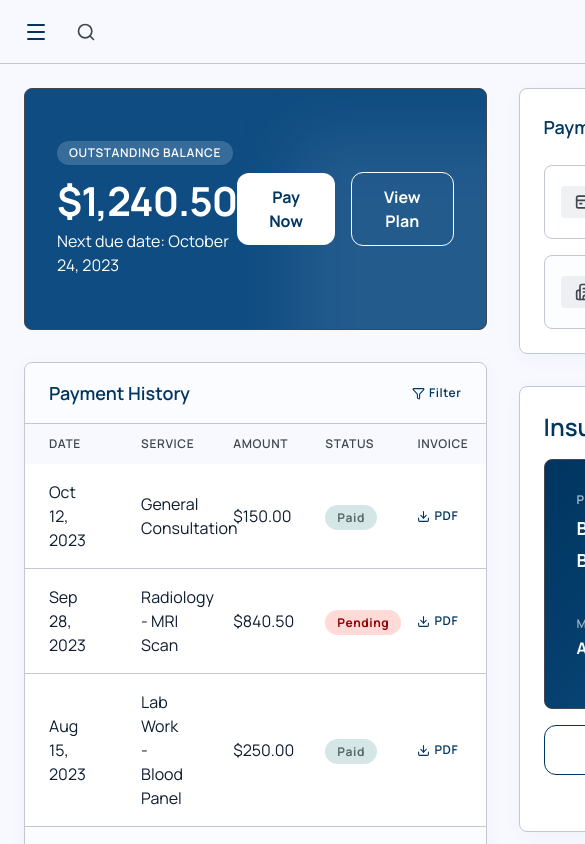
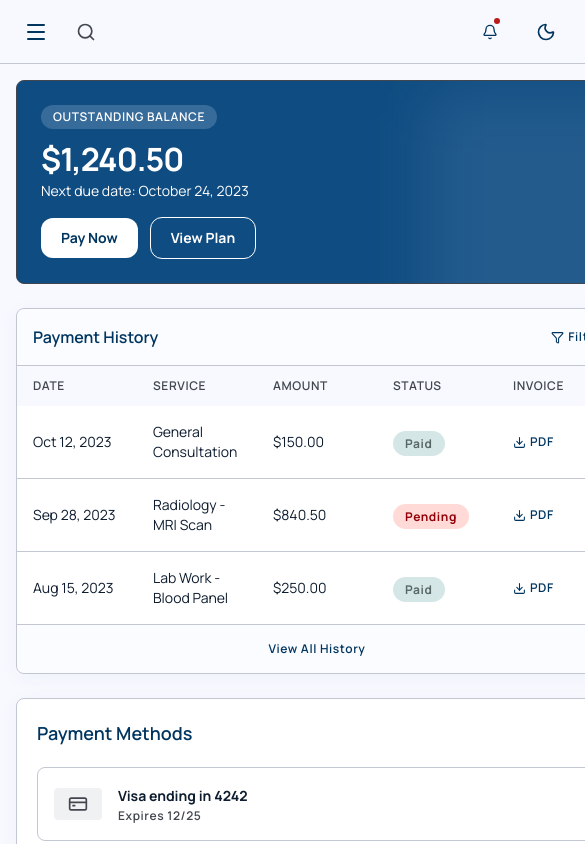
Before and after one commit to efeaizesogie/clinq, a Next.js app: page /patient/billing in a window 390 px wide. Shown: the top 844 px of the page, 585 px wide, since content can reach past the window. Built offline with nearby package versions, Linux system fonts and the light colour scheme; no server answers; the database is empty.

Commit message:
feat: implement patient messaging, settings, and billing pages

```diff
--- a/src/app/patient/billing/page.tsx
+++ b/src/app/patient/billing/page.tsx
@@ -10,16 +10,16 @@ const payments = [
 
 export default function BillingPage() {
   return (
-    <div className="p-6 min-h-screen bg-[#F8F9FF] dark:bg-[#080F18] font-[Manrope,sans-serif] text-[#42474F] dark:text-[#A5AAB5] transition-colors duration-300">
-      <div className="flex gap-8 items-start">
+    <div className="p-4 md:p-6 min-h-screen bg-[#F8F9FF] dark:bg-[#080F18] font-[Manrope,sans-serif] text-[#42474F] dark:text-[#A5AAB5] transition-colors duration-300">
+      <div className="flex flex-col lg:flex-row gap-6 lg:gap-8 items-start">
 
         {/* Left Column */}
-        <div className="flex flex-col gap-8 flex-1 min-w-0">
+        <div className="flex flex-col gap-6 lg:gap-8 flex-1 min-w-0 w-full">
 
           {/* Outstanding Balance Hero */}
           <div
-            className="relative rounded-lg overflow-hidden bg-[#0F4C81] dark:bg-[#121E2C] border dark:border-[#22354A] transition-colors"
-            style={{ padding: '52px 32px', minHeight: 220 }}
+            className="relative rounded-lg overflow-hidden bg-[#0F4C81] dark:bg-[#121E2C] border dark:border-[#22354A] transition-colors p-6 md:p-8 lg:py-[52px] lg:px-8"
+            style={{ minHeight: 180 }}
           >
             {/* Blur blob */}
             <div
@@ -32,7 +32,7 @@ export default function BillingPage() {
                 borderRadius: 12,
               }}
             />
-            <div className="relative z-10 flex items-center justify-between">
+            <div className="relative z-10 flex flex-col md:flex-row md:items-center justify-between gap-4">
               <div className="flex flex-col gap-1">
                 <span
                   className="text-white text-xs font-semibold tracking-widest uppercase rounded-full px-3 py-1 w-fit bg-[#D5E3FC]/20 dark:bg-[#1B6CA8]/30 transition-colors"
@@ -41,15 +41,15 @@ export default function BillingPage() {
                   Outstanding Balance
                 </span>
                 <div className="mt-1">
-                  <p className="text-white font-bold text-[40px] leading-[56px] tracking-[-0.96px]">$1,240.50</p>
-                  <p className="text-white dark:text-[#A5AAB5] text-base transition-colors pages_font">Next due date: October 24, 2023</p>
+                  <p className="text-white font-bold text-[32px] md:text-[40px] leading-[44px] md:leading-[56px] tracking-[-0.96px]">$1,240.50</p>
+                  <p className="text-white dark:text-[#A5AAB5] text-sm md:text-base transition-colors pages_font">Next due date: October 24, 2023</p>
                 </div>
               </div>
-              <div className="flex gap-4 items-center">
-                <button className="bg-white dark:bg-[#1B6CA8] hover:bg-[#EFF4FF] dark:hover:bg-[#2582C7] text-[#00355F] dark:text-white font-bold text-base px-8 py-3 rounded-xl transition-colors cursor-pointer">
+              <div className="flex gap-3 md:gap-4 items-center">
+                <button className="bg-white dark:bg-[#1B6CA8] hover:bg-[#EFF4FF] dark:hover:bg-[#2582C7] text-[#00355F] dark:text-white font-bold text-sm md:text-base px-5 md:px-8 py-2.5 md:py-3 rounded-xl transition-colors cursor-pointer">
                   Pay Now
                 </button>
-                <button className="border border-white dark:border-[#22354A] text-white dark:text-[#A5AAB5] hover:bg-white/10 dark:hover:bg-white/5 font-bold text-base px-8 py-3 rounded-xl transition-colors cursor-pointer">
+                <button className="border border-white dark:border-[#22354A] text-white dark:text-[#A5AAB5] hover:bg-white/10 dark:hover:bg-white/5 font-bold text-sm md:text-base px-5 md:px-8 py-2.5 md:py-3 rounded-xl transition-colors cursor-pointer">
                   View Plan
                 </button>
               </div>
@@ -60,42 +60,44 @@ export default function BillingPage() {
           <div className="bg-white dark:bg-[#121E2C] border border-[#C2C7D1] dark:border-[#22354A] rounded-lg shadow-[0_4px_20px_rgba(15,76,129,0.04)] dark:shadow-none overflow-hidden transition-colors">
             {/* Table Header */}
             <div
-              className="flex items-center justify-between px-6 py-4 border-b border-[#C2C7D1] dark:border-[#22354A] bg-[#EFF4FF]/30 dark:bg-[#1E2D4A]/30 transition-colors"
+              className="flex items-center justify-between px-4 md:px-6 py-4 border-b border-[#C2C7D1] dark:border-[#22354A] bg-[#EFF4FF]/30 dark:bg-[#1E2D4A]/30 transition-colors"
             >
-              <h2 className="text-[#00355F] dark:text-[#5F9EA0] font-semibold text-lg transition-colors">Payment History</h2>
+              <h2 className="text-[#00355F] dark:text-[#5F9EA0] font-semibold text-base md:text-lg transition-colors">Payment History</h2>
               <button className="flex items-center gap-1 text-[#00355F] dark:text-[#5F9EA0] text-xs font-semibold tracking-[0.6px] transition-colors cursor-pointer">
                 <Filter size={13} strokeWidth={2} />
                 Filter
               </button>
             </div>
 
+            {/* Scrollable table wrapper */}
+            <div className="overflow-x-auto">
               {/* Column Headers */}
-            <div className="w-full bg-[#EFF4FF]/50 dark:bg-[#1E2D4A]/50 transition-colors">
+              <div className="w-full bg-[#EFF4FF]/50 dark:bg-[#1E2D4A]/50 transition-colors min-w-[600px]">
                 <div className="grid grid-cols-5 text-[#42474F] dark:text-[#A5AAB5] text-xs font-semibold tracking-[0.6px] transition-colors">
-                <div className="px-6 py-3">DATE</div>
-                <div className="px-6 py-3">SERVICE</div>
-                <div className="px-6 py-3">AMOUNT</div>
-                <div className="px-6 py-3">STATUS</div>
-                <div className="px-6 py-3">INVOICE</div>
+                  <div className="px-4 md:px-6 py-3">DATE</div>
+                  <div className="px-4 md:px-6 py-3">SERVICE</div>
+                  <div className="px-4 md:px-6 py-3">AMOUNT</div>
+                  <div className="px-4 md:px-6 py-3">STATUS</div>
+                  <div className="px-4 md:px-6 py-3">INVOICE</div>
                 </div>
               </div>
 
               {/* Rows */}
-            <div>
+              <div className="min-w-[600px]">
                 {payments.map((row, i) => (
                   <div
                     key={i}
                     className="grid grid-cols-5 items-center border-t border-[#C2C7D1] dark:border-[#22354A] first:border-t-0 transition-colors"
                   >
-                  <div className="px-6 py-4 text-[#0D1C2E] dark:text-white text-base transition-colors">{row.date}</div>
-                  <div className="px-6 py-4 text-[#0D1C2E] dark:text-white text-base transition-colors">{row.service}</div>
-                  <div className="px-6 py-4 text-[#0D1C2E] dark:text-white text-base transition-colors">{row.amount}</div>
-                  <div className="px-6 py-4">
+                    <div className="px-4 md:px-6 py-4 text-[#0D1C2E] dark:text-white text-sm md:text-base transition-colors">{row.date}</div>
+                    <div className="px-4 md:px-6 py-4 text-[#0D1C2E] dark:text-white text-sm md:text-base transition-colors">{row.service}</div>
+                    <div className="px-4 md:px-6 py-4 text-[#0D1C2E] dark:text-white text-sm md:text-base transition-colors">{row.amount}</div>
+                    <div className="px-4 md:px-6 py-4">
                       <span className={`text-xs font-bold tracking-[0.6px] px-3 py-1 rounded-full ${row.statusColor}`}>
                         {row.status}
                       </span>
                     </div>
-                  <div className="px-6 py-4">
+                    <div className="px-4 md:px-6 py-4">
                       <button className="flex items-center gap-1 text-[#00355F] dark:text-[#1B6CA8] text-xs font-semibold tracking-[0.6px] transition-colors cursor-pointer">
                         <Download size={13} strokeWidth={2} />
                         PDF
@@ -103,6 +105,7 @@ export default function BillingPage() {
                     </div>
                   </div>
                 ))}
+              </div>
             </div>
 
             {/* Footer */}
@@ -118,10 +121,10 @@ export default function BillingPage() {
 
 
         {/* Right Column */}
-        <div className="flex flex-col gap-8 w-[304px] shrink-0">
+        <div className="flex flex-col gap-6 lg:gap-8 w-full lg:w-[304px] shrink-0">
 
           {/* Payment Methods */}
-          <div className="bg-white dark:bg-[#121E2C] border border-[#C2C7D1] dark:border-[#22354A] rounded-lg shadow-[0_4px_20px_rgba(15,76,129,0.04)] dark:shadow-none p-6 flex flex-col gap-6 transition-colors">
+          <div className="bg-white dark:bg-[#121E2C] border border-[#C2C7D1] dark:border-[#22354A] rounded-lg shadow-[0_4px_20px_rgba(15,76,129,0.04)] dark:shadow-none p-5 md:p-6 flex flex-col gap-5 md:gap-6 transition-colors">
             <div className="flex items-center justify-between">
               <h2 className="text-[#00355F] dark:text-[#5F9EA0] font-semibold text-lg transition-colors font-sans">Payment Methods</h2>
               <button className="text-[#00355F] dark:text-[#5F9EA0] transition-colors cursor-pointer">
@@ -134,8 +137,8 @@ export default function BillingPage() {
                 <div className="w-12 h-8 rounded-sm flex items-center justify-center bg-gray-500/10 dark:bg-gray-400/10">
                   <CreditCard size={20} className="text-[#42474F] dark:text-[#A5AAB5] transition-colors" />
                 </div>
-                <div>
-                  <p className="text-[#0D1C2E] dark:text-white font-bold text-base leading-6 transition-colors font-sans">Visa ending in 4242</p>
+                <div className="min-w-0">
+                  <p className="text-[#0D1C2E] dark:text-white font-bold text-sm md:text-base leading-6 transition-colors font-sans truncate">Visa ending in 4242</p>
                   <p className="text-[#42474F] dark:text-[#A5AAB5] text-xs font-semibold tracking-[0.6px] transition-colors">Expires 12/25</p>
                 </div>
               </div>
@@ -146,8 +149,8 @@ export default function BillingPage() {
                 <div className="w-12 h-8 rounded-sm flex items-center justify-center bg-gray-500/10 dark:bg-gray-400/10">
                   <Building2 size={20} className="text-[#42474F] dark:text-[#A5AAB5] transition-colors" />
                 </div>
-                <div>
-                  <p className="text-[#0D1C2E] dark:text-white font-bold text-base leading-6 transition-colors font-sans">Chase Checking</p>
+                <div className="min-w-0">
+                  <p className="text-[#0D1C2E] dark:text-white font-bold text-sm md:text-base leading-6 transition-colors font-sans truncate">Chase Checking</p>
                   <p className="text-[#42474F] dark:text-[#A5AAB5] text-xs font-semibold tracking-[0.6px] transition-colors">Ending in 9876</p>
                 </div>
               </div>
@@ -155,12 +158,12 @@ export default function BillingPage() {
           </div>
 
           {/* Insurance */}
-          <div className="bg-white dark:bg-[#121E2C] border border-[#C2C7D1] dark:border-[#22354A] rounded-lg shadow-[0_4px_20px_rgba(15,76,129,0.04)] dark:shadow-none p-6 flex flex-col gap-4 transition-colors">
-            <h2 className="text-[#00355F] dark:text-[#5F9EA0] font-semibold text-2xl transition-colors font-sans">Insurance</h2>
+          <div className="bg-white dark:bg-[#121E2C] border border-[#C2C7D1] dark:border-[#22354A] rounded-lg shadow-[0_4px_20px_rgba(15,76,129,0.04)] dark:shadow-none p-5 md:p-6 flex flex-col gap-4 transition-colors">
+            <h2 className="text-[#00355F] dark:text-[#5F9EA0] font-semibold text-xl md:text-2xl transition-colors font-sans">Insurance</h2>
 
             {/* Digital Insurance Card */}
             <div
-              className="relative rounded-lg overflow-hidden p-8 flex flex-col gap-10 bg-gradient-to-br from-[#00355F] to-[#0F4C81] dark:from-[#1E2D4A] dark:to-[#1E2D4A]/70 border dark:border-[#22354A] min-h-[248px] transition-colors"
+              className="relative rounded-lg overflow-hidden p-6 md:p-8 flex flex-col gap-8 md:gap-10 bg-gradient-to-br from-[#00355F] to-[#0F4C81] dark:from-[#1E2D4A] dark:to-[#1E2D4A]/70 border dark:border-[#22354A] min-h-[220px] md:min-h-[248px] transition-colors"
             >
               {/* Texture overlay */}
               <div className="absolute right-0 top-2 w-32 h-32 opacity-10 pointer-events-none flex items-center justify-center">
@@ -170,42 +173,42 @@ export default function BillingPage() {
               <div className="relative z-10 flex justify-between items-start">
                 <div>
                   <p className="text-white text-xs font-semibold tracking-[1.2px] uppercase opacity-70">Primary Carrier</p>
-                  <p className="text-white font-bold text-lg leading-8 mt-1 font-sans">Blue Cross<br />Blue Shield</p>
+                  <p className="text-white font-bold text-base md:text-lg leading-7 md:leading-8 mt-1 font-sans">Blue Cross<br />Blue Shield</p>
                 </div>
-                <div className="text-white opacity-30 text-3xl font-bold">✚</div>
+                <div className="text-white opacity-30 text-2xl md:text-3xl font-bold">✚</div>
               </div>
 
-              <div className="relative z-10 flex gap-4">
+              <div className="relative z-10 flex gap-4 flex-wrap">
                 <div>
                   <p className="text-white text-xs font-semibold tracking-[0.6px] opacity-60">Member ID</p>
-                  <p className="text-white font-bold text-base leading-6 mt-1 font-sans">ABC123456789</p>
+                  <p className="text-white font-bold text-sm md:text-base leading-6 mt-1 font-sans">ABC123456789</p>
                 </div>
                 <div>
                   <p className="text-white text-xs font-semibold tracking-[0.6px] opacity-60">Group Number</p>
-                  <p className="text-white font-bold text-base leading-6 mt-1 font-sans">GRP90021</p>
+                  <p className="text-white font-bold text-sm md:text-base leading-6 mt-1 font-sans">GRP90021</p>
                 </div>
               </div>
             </div>
 
-            <button className="w-full border border-[#00355F] dark:border-[#1B6CA8] text-[#00355F] dark:text-[#1B6CA8] hover:bg-gray-50 dark:hover:bg-white/5 font-bold text-base py-3 rounded-xl transition-all cursor-pointer">
+            <button className="w-full border border-[#00355F] dark:border-[#1B6CA8] text-[#00355F] dark:text-[#1B6CA8] hover:bg-gray-50 dark:hover:bg-white/5 font-bold text-sm md:text-base py-2.5 md:py-3 rounded-xl transition-all cursor-pointer">
               Upload New Card
             </button>
             <p className="text-[#42474F] dark:text-[#A5AAB5] text-xs font-semibold tracking-[0.6px] text-center transition-colors">Updated Oct 01, 2023</p>
           </div>
 
           {/* Billing Support */}
-          <div className="bg-[#EFF4FF] dark:bg-[#121E2C] border border-[#C2C7D1] dark:border-[#22354A] rounded-lg shadow-[0_4px_20px_rgba(15,76,129,0.04)] dark:shadow-none p-6 flex items-center gap-4 transition-colors">
+          <div className="bg-[#EFF4FF] dark:bg-[#121E2C] border border-[#C2C7D1] dark:border-[#22354A] rounded-lg shadow-[0_4px_20px_rgba(15,76,129,0.04)] dark:shadow-none p-5 md:p-6 flex items-center gap-4 transition-colors">
             <div className="w-12 h-12 bg-[#00355F] dark:bg-[#1B6CA8] rounded-xl flex items-center justify-center shrink-0 transition-colors">
               <svg width="20" height="18" viewBox="0 0 20 18" fill="none">
                 <path d="M10 0C4.48 0 0 3.58 0 8c0 2.39 1.19 4.53 3.07 6.01L2 18l3.7-1.85C6.99 16.69 8.45 17 10 17c5.52 0 10-3.58 10-8s-4.48-8-10-8z" fill="white"/>
               </svg>
             </div>
-            <div>
-              <p className="text-[#00355F] dark:text-[#5F9EA0] font-bold text-base transition-colors">Need Billing Help?</p>
+            <div className="min-w-0">
+              <p className="text-[#00355F] dark:text-[#5F9EA0] font-bold text-sm md:text-base transition-colors">Need Billing Help?</p>
               <p className="text-[#42474F] dark:text-[#A5AAB5] text-xs font-semibold tracking-[0.6px] leading-4 mt-1 transition-colors">
                 Our concierge billing team is available Mon-Fri, 8am-6pm.
               </p>
-              <p className="text-[#00355F] dark:text-[#1B6CA8] font-bold text-base mt-1 transition-colors">1-800-CLINQ-MED</p>
+              <p className="text-[#00355F] dark:text-[#1B6CA8] font-bold text-sm md:text-base mt-1 transition-colors">1-800-CLINQ-MED</p>
             </div>
           </div>
 
```
Also changed, not shown: src/app/patient/messages/page.tsx (+41 -32 lines), src/app/patient/settings/page.tsx (+25 -23 lines). Lines whose indentation alone changed are shown as unchanged.
